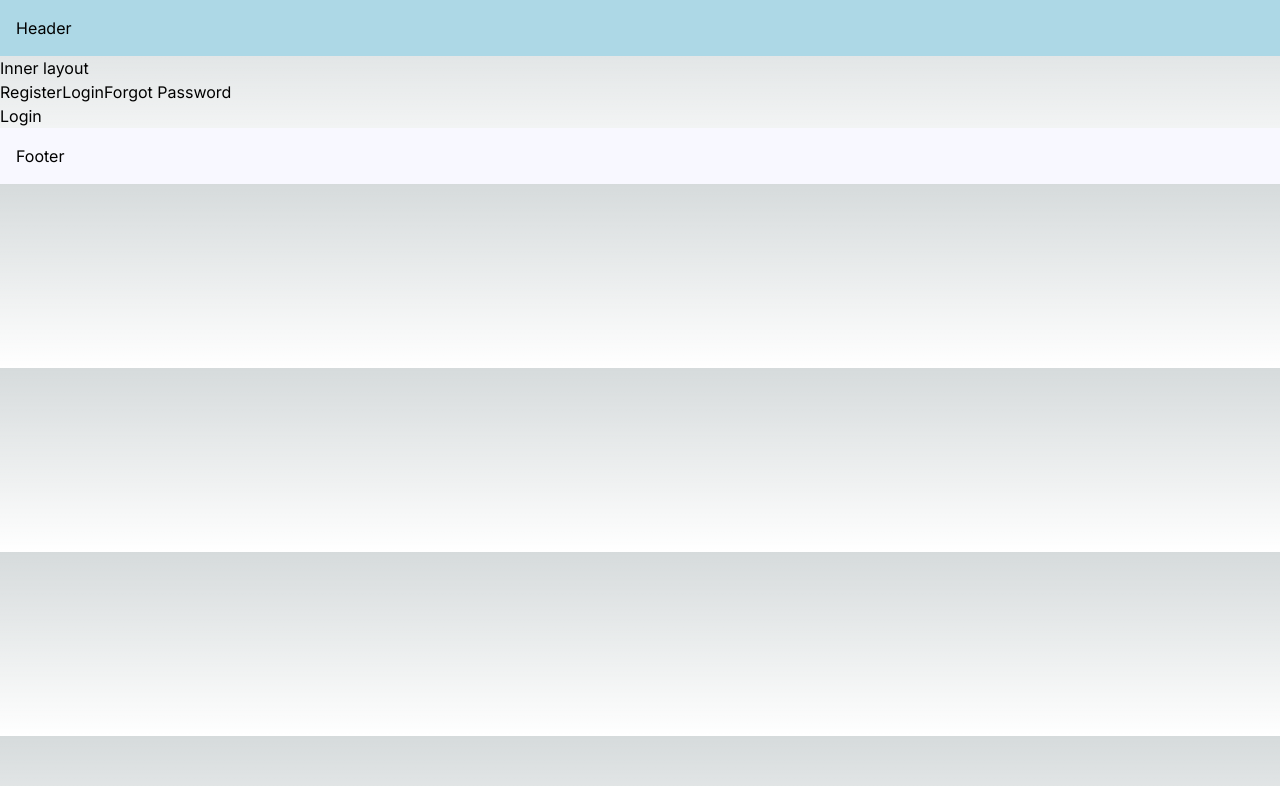
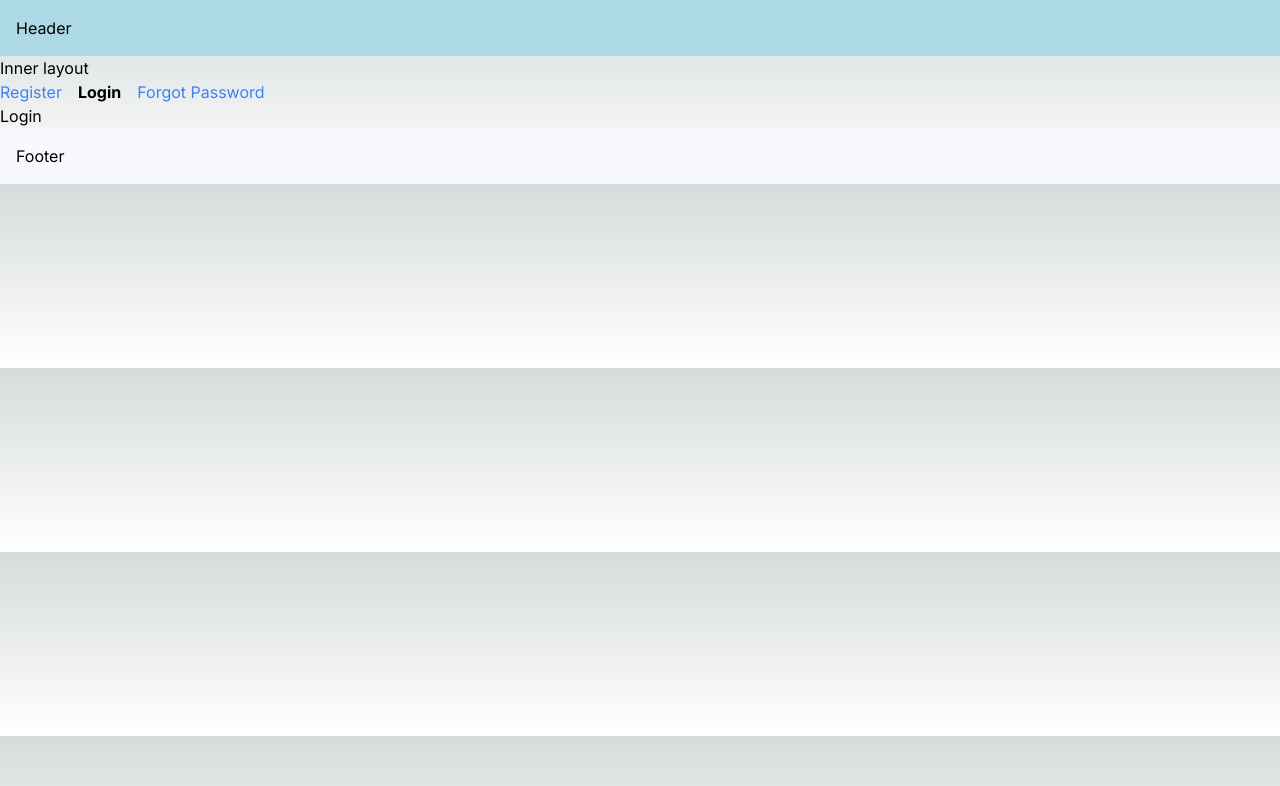
Before and after one commit to hwakkub/myplayground-next-, a Next.js app: page /login in a window 1280 px wide. Shown: the top 786 px of the page. Built offline with nearby package versions, Linux system fonts and the light colour scheme.

Commit message:
Active link

```diff
--- a/src/app/(auth)/(with-auth-layout)/layout.tsx
+++ b/src/app/(auth)/(with-auth-layout)/layout.tsx
@@ -1,5 +1,7 @@
+"use client";
 import Link from "next/link";
-
+import { usePathname } from "next/navigation";
+import "./styles.css";
 const navLinks = [
   { name: "Register", href: "/register" },
   { name: "Login", href: "/login" },
@@ -11,12 +13,19 @@
 }: {
   children: React.ReactNode;
 }) {
+  const pathname = usePathname();
+
   return (
     <div>
       <h2>Inner layout</h2>
       {navLinks.map((link) => {
+        const isActive = pathname.startsWith(link.href);
         return (
-          <Link href={link.href} key={link.name}>
+          <Link
+            href={link.href}
+            key={link.name}
+            className={isActive ? "font-bold mr-4" : "text-blue-500 mr-4"}
+          >
             {link.name}
           </Link>
         );
--- /dev/null
+++ b/src/app/(auth)/(with-auth-layout)/styles.css
@@ -0,0 +1,3 @@
+@tailwind base;
+@tailwind components;
+@tailwind utilities;
```
